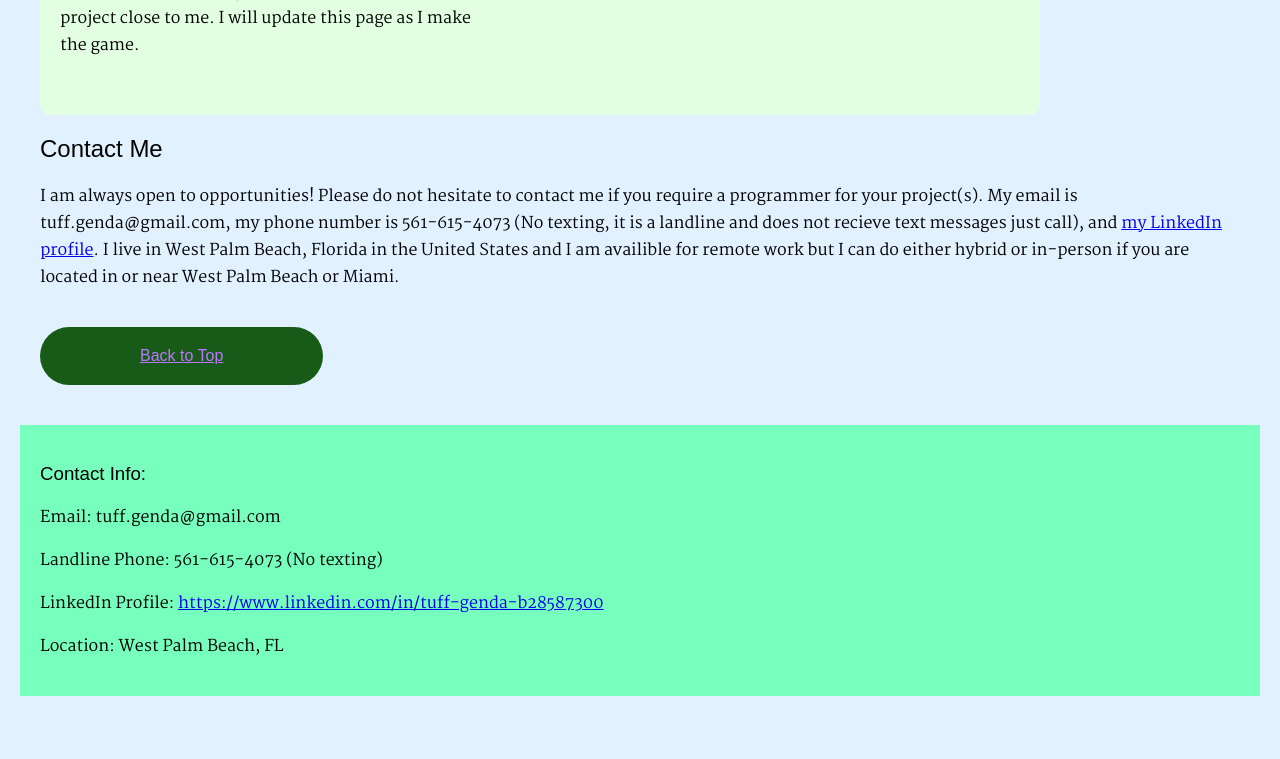
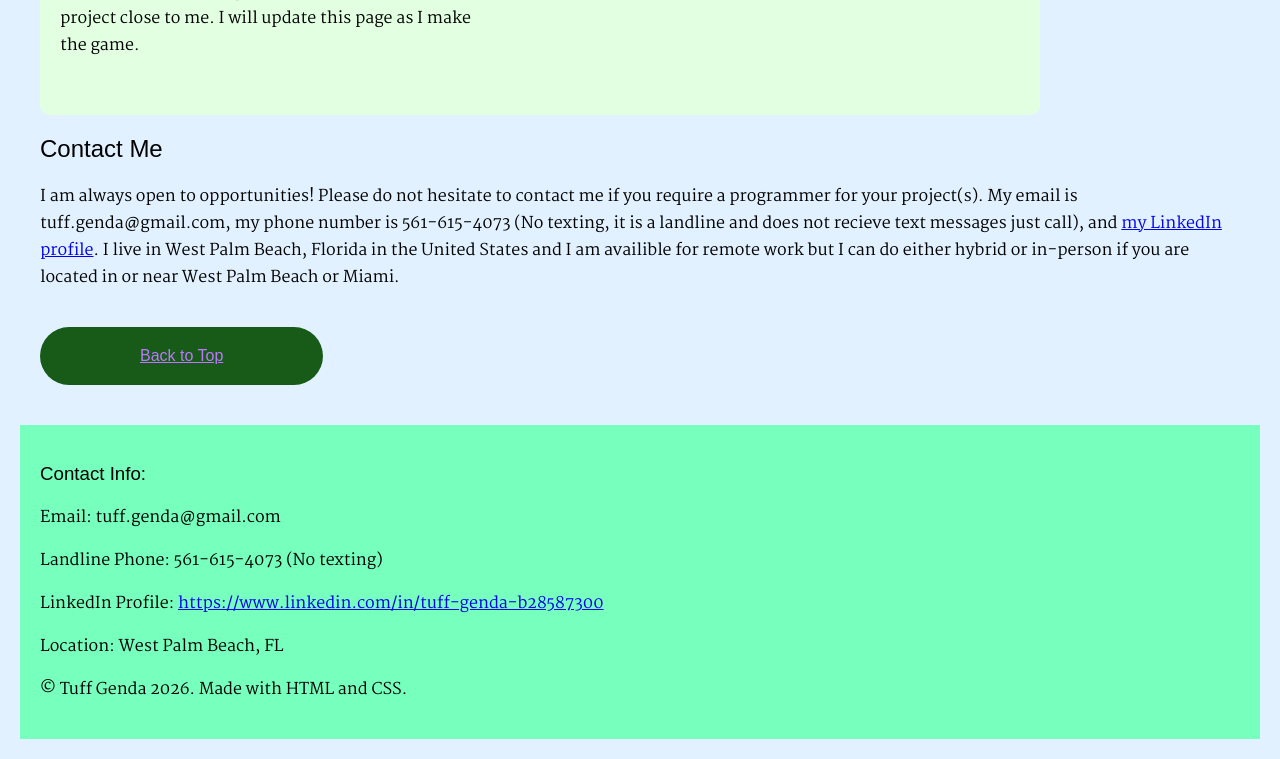
Before and after one commit to TuffGenda/tuffgenda.github.io, a plain HTML site: page index.html in a window 1280 px wide. Shown: the part 2135-2894 px from the top of the page. Before the commit the page ends 2851 px from the top, so only its background shows below. Drawn offline with Linux system fonts and the light colour scheme; a web font is replaced by a local one.

Commit message:
Added Copywrite
I added the copywrite to my website alongside a message saying how it was made.

```diff
--- a/index.html
+++ b/index.html
@@ -2,6 +2,7 @@
 <html lang="en">
 
 <head>
+  <!-- I am not sure if anyone will see this or even care... But if you did, good job! It's a secret, an easter egg... if this text was egg shaped anyway... :-) Weird smiley for your efforts.-->
   <meta charset="UTF-8">
   <meta name="viewport" content="width=device-width, initial-scale=1">
   <link rel="preconnect" href="https://fonts.googleapis.com">
@@ -72,7 +73,7 @@
     <p>Landline Phone: 561-615-4073 (No texting)</p>
     <p>LinkedIn Profile: <a href="https://www.linkedin.com/in/tuff-genda-b28587300">https://www.linkedin.com/in/tuff-genda-b28587300</a></p>
     <p>Location: West Palm Beach, FL</p>
-
+    <p>© Tuff Genda 2026. Made with HTML and CSS.</p>
   </footer>
 </body>
 
```
